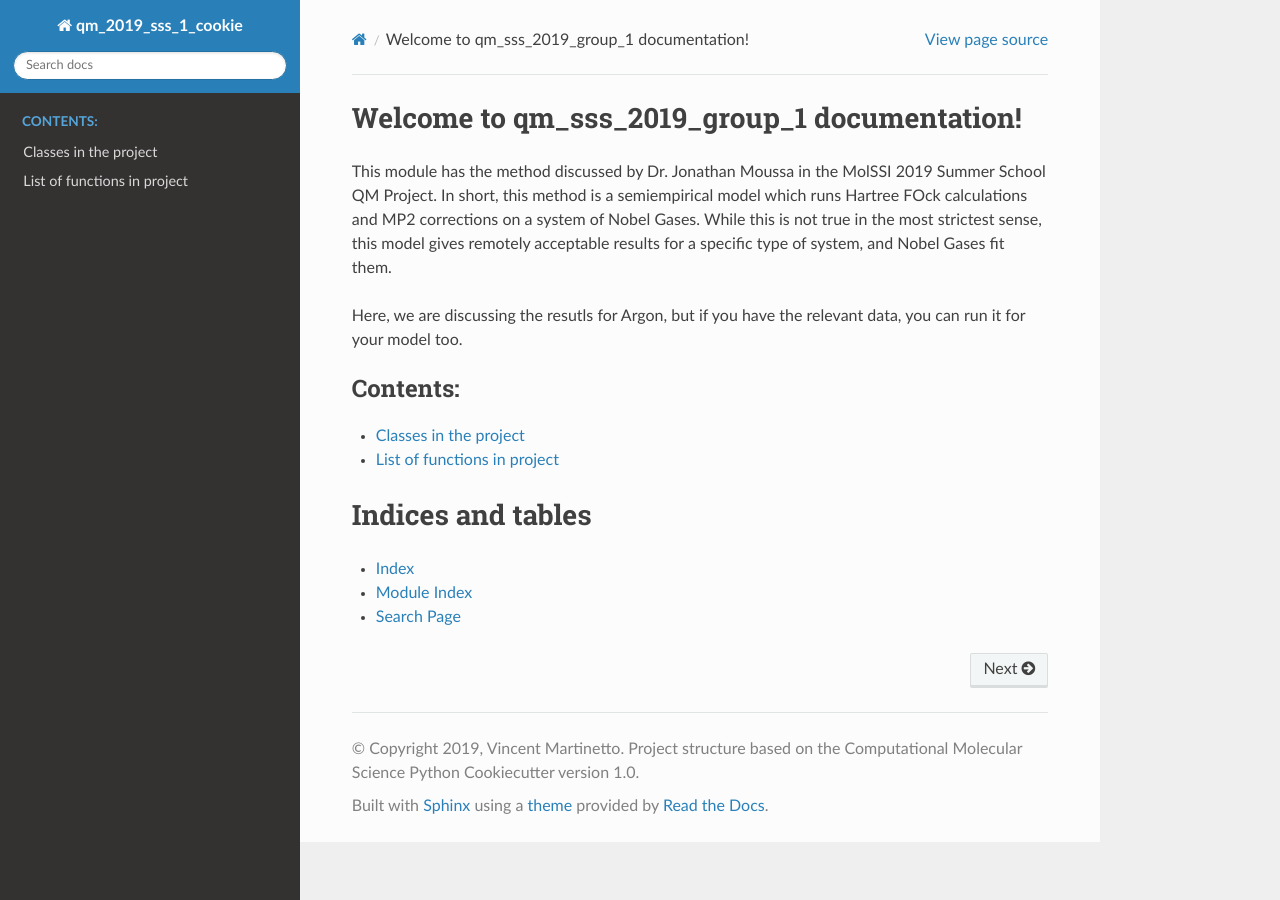
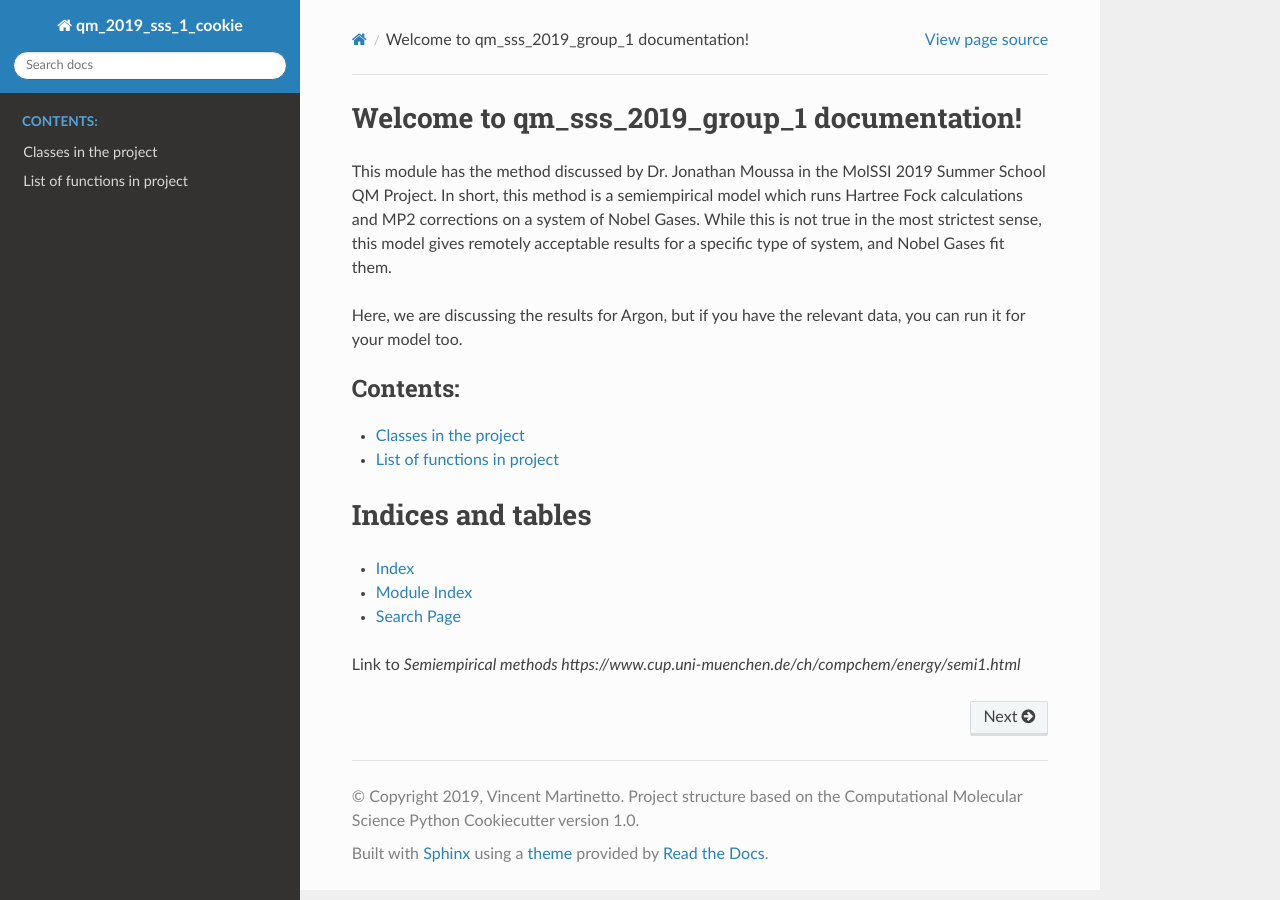
Before and after one commit to RonitS95/qm_2019_sss_1, a Sphinx documentation site: the page built from docs/index.rst, in a window 1280 px wide. Built offline with Sphinx 7.4.7 and the Read the Docs theme 2.0.0, drawn with Linux system fonts in a browser that asks for light colours.

Commit message:
Update index.rst

```diff
--- a/docs/index.rst
+++ b/docs/index.rst
@@ -7,11 +7,11 @@ Welcome to qm_sss_2019_group_1 documentation!
 =========================================================
 
 This module has the method discussed by Dr. Jonathan Moussa in the MolSSI 2019 Summer School QM Project. In short, this
-method is a semiempirical model which runs Hartree FOck calculations and MP2 corrections on a system of Nobel Gases.
+method is a semiempirical model which runs Hartree Fock calculations and MP2 corrections on a system of Nobel Gases.
 While this is not true in the most strictest sense, this model gives remotely acceptable results for a specific type of
 system, and Nobel Gases fit them.
 
-Here, we are discussing the resutls for Argon, but if you have the relevant data, you can run it for your model too.
+Here, we are discussing the results for Argon, but if you have the relevant data, you can run it for your model too.
 
 
 .. toctree::
@@ -28,3 +28,5 @@ Indices and tables
 * :ref:`genindex`
 * :ref:`modindex`
 * :ref:`search`
+
+Link to `Semiempirical methods https://www.cup.uni-muenchen.de/ch/compchem/energy/semi1.html`
```
